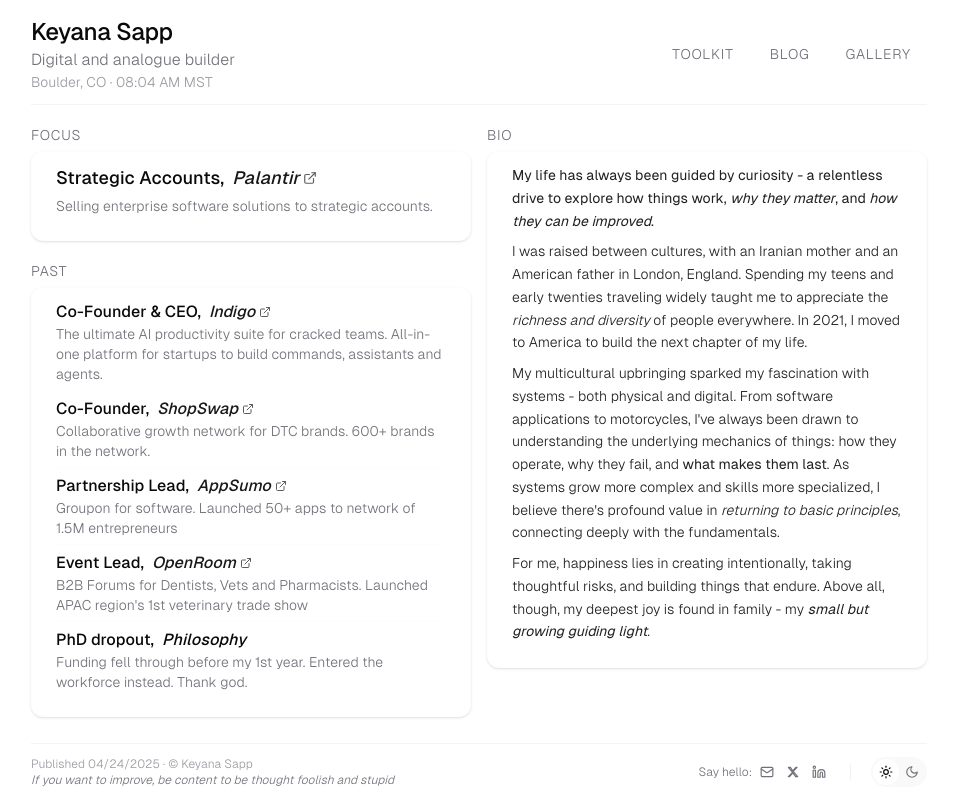
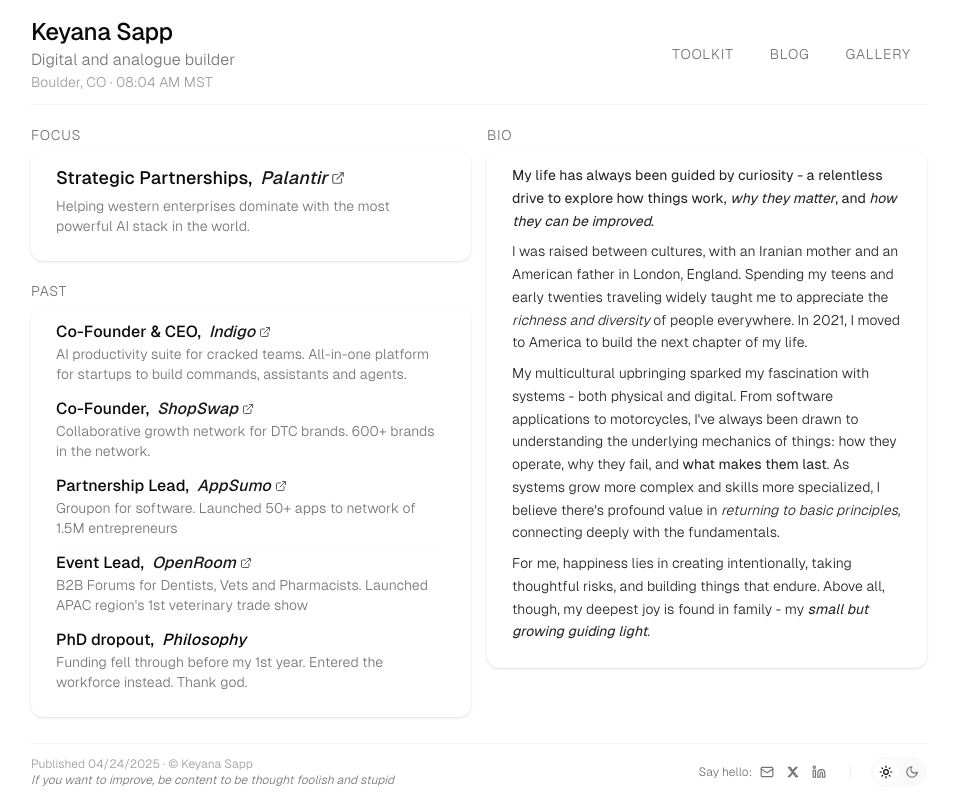
Before and after one commit to ksBrapZ/keyana-portfolio, a Next.js app: page / in a window 1280 px wide. Shown: the whole page, without its empty margins (161-1119 px from the left). Built offline with nearby package versions, Linux system fonts and the light colour scheme.

Commit message:
Homepage copy updates

```diff
--- a/components/FocusSection.tsx
+++ b/components/FocusSection.tsx
@@ -9,7 +9,7 @@ const FocusSection = () => {
         <CardContent className="pt-3">
           <div className="group">
             <h3 className="text-lg font-medium flex items-center">
-              Strategic Accounts,
+              Strategic Partnerships,
               <a
                 href="https://www.palantir.com"
                 className="text-primary ml-2 group-hover:text-primary/80 transition-colors flex items-center"
@@ -20,7 +20,7 @@ const FocusSection = () => {
                 <ExternalLink size={14} className="ml-1 opacity-70" />
               </a>
             </h3>
-            <p className="text-muted-foreground text-sm mt-1">Selling enterprise software solutions to strategic accounts.</p>
+            <p className="text-muted-foreground text-sm mt-1">Helping western enterprises dominate with the most powerful AI stack in the world.</p>
           </div>
         </CardContent>
       </Card>
--- a/components/PastSection.tsx
+++ b/components/PastSection.tsx
@@ -42,7 +42,7 @@ const PastSection = () => {
               title="Co-Founder & CEO"
               company="Indigo"
               companyUrl="https://getindigo.ai"
-              description="The ultimate AI productivity suite for cracked teams. All-in-one platform for startups to build commands, assistants and agents."
+              description="AI productivity suite for cracked teams. All-in-one platform for startups to build commands, assistants and agents."
             />
 
             <Separator className="bg-border/10 dark:bg-border/5" />
```
